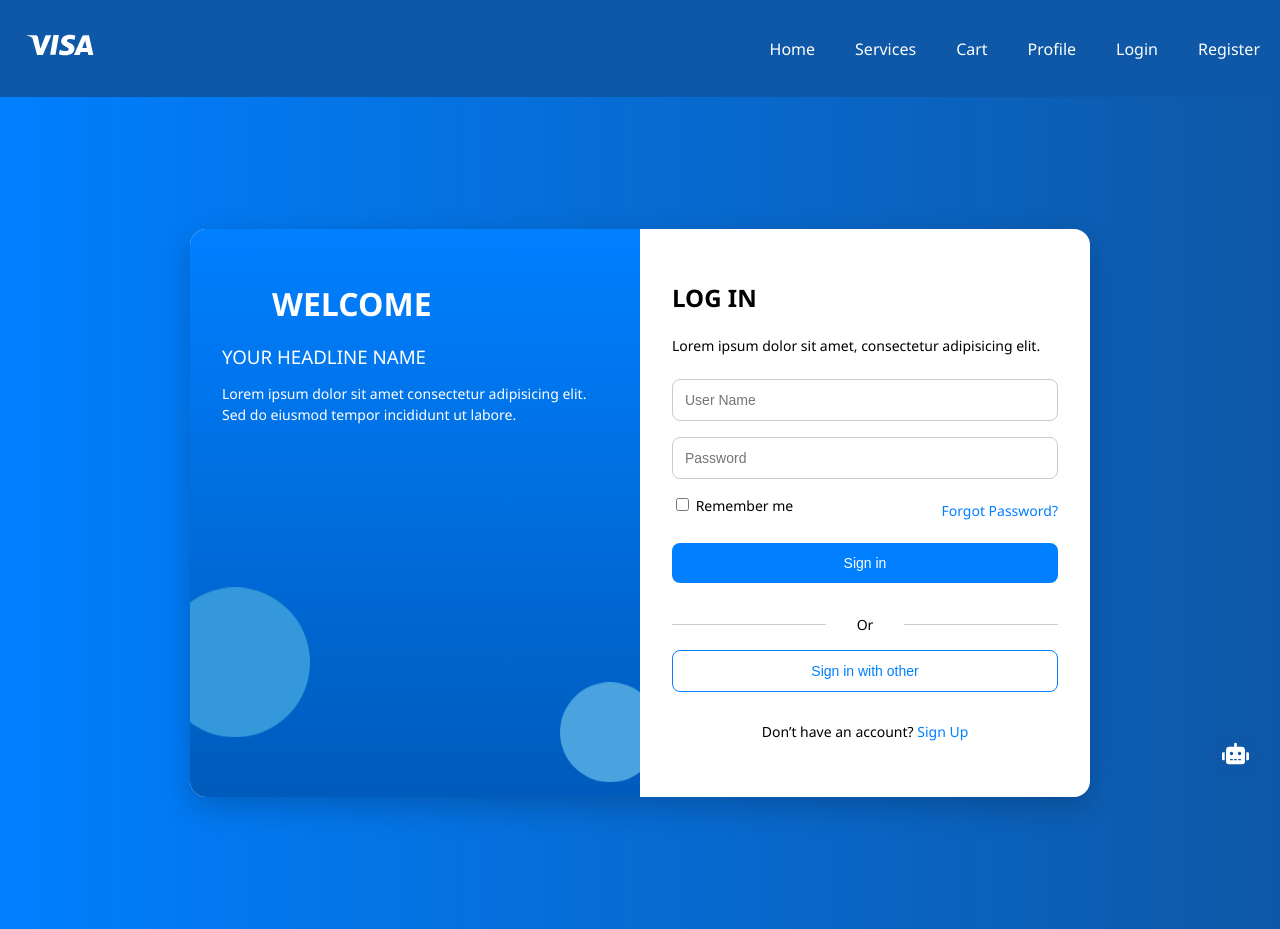
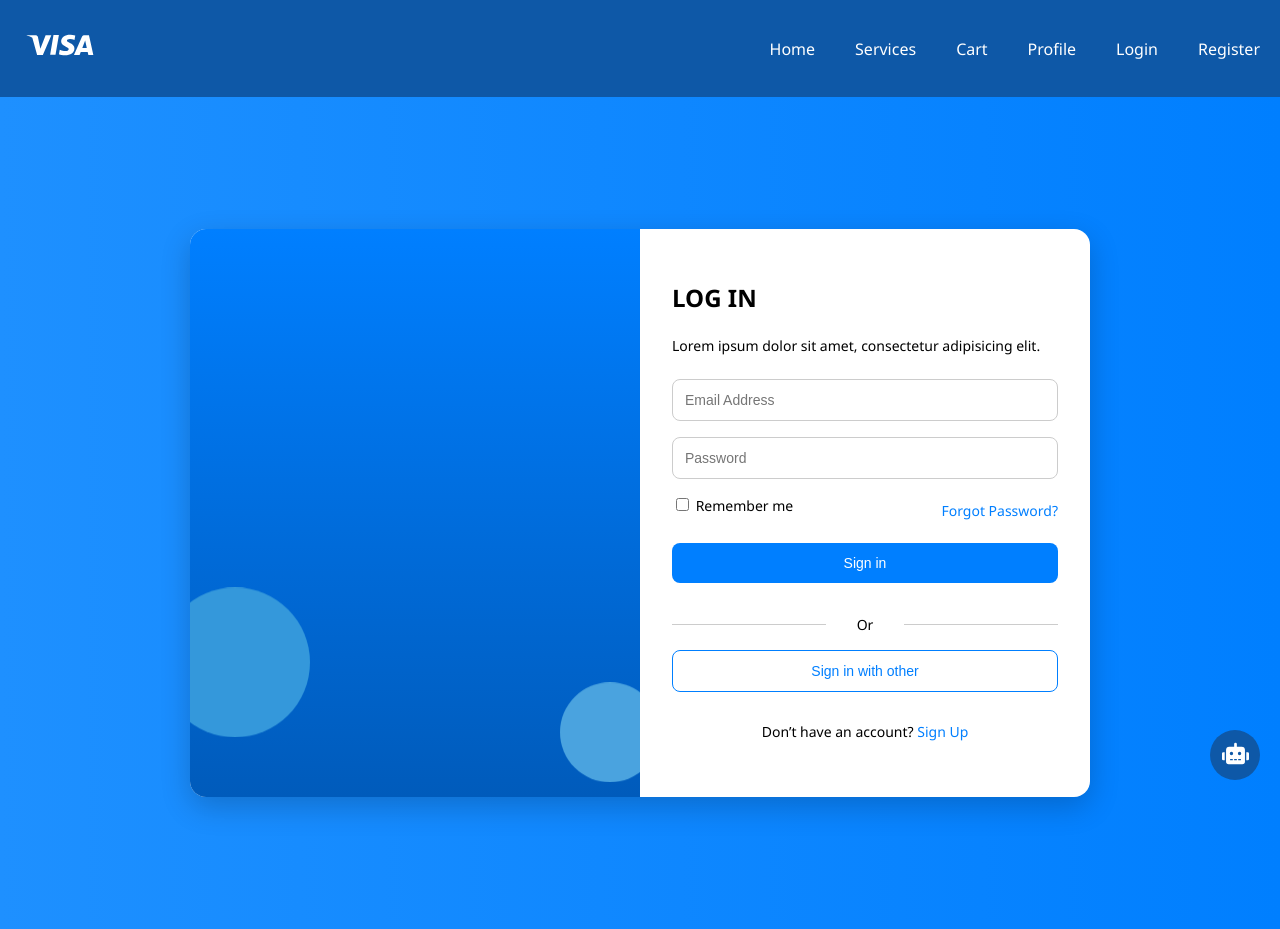
Before and after one commit to ChandrikaNarkedamilli/yaxis-frontend, a Next.js app: page /login in a window 1280 px wide. Built offline with nearby package versions, Linux system fonts and the light colour scheme.

Commit message:
Updated login code

```diff
--- a/src/app/login/login.css
+++ b/src/app/login/login.css
@@ -1,9 +1,10 @@
+/* Layout */
 .login-wrapper {
     display: flex;
     align-items: center;
     justify-content: center;
     min-height: 100vh;
-    background: linear-gradient(to right,#007fff, #0e58a7 );
+    background: linear-gradient(to right, #1e90ff, #007fff);
     padding: 16px;
 }
 
@@ -19,6 +20,9 @@
 
 /* Left Side */
 .login-left {
+    align-items: center;
+    justify-content: center;
+    display: flex;
     width: 50%;
     background: linear-gradient(to bottom, #007fff, #005bbb);
     color: white;
--- a/src/app/login/page.js
+++ b/src/app/login/page.js
@@ -1,31 +1,89 @@
 "use client";
 
-import React from 'react';
+import React, { useEffect, useState } from 'react';
+import { useRouter } from 'next/navigation';
 import './login.css';
+import { API_URL } from '@/components/api';
 
 const LoginPage = () => {
+    const [formData, setFormData] = useState({
+        email: '',
+        password: '',
+    });
+    const router = useRouter();
+
+    useEffect(() => {
+    const token = localStorage.getItem("token");
+    if (token) {
+        try {
+            const payload = JSON.parse(atob(token.split('.')[1]));
+            console.log("Decoded token payload:", payload);
+        } catch (err) {
+            console.error("Error decoding token:", err);
+        }
+    } else {
+        console.log("No token found in localStorage");
+    }
+}, []);
+
+    const handleLogin = async () => {
+        try {
+        const response = await fetch(`${API_URL}/api/auth/login`, {
+            method: "POST",
+            headers: { "Content-Type": "application/json" },
+            body: JSON.stringify(formData),
+        });
+
+        const data = await response.json();
+        console.log("Full login response:", data);
+
+        if (response.ok) {
+            alert(data.success || "Login successful!");
+            localStorage.setItem("token", data.token);
+            console.log("Response from server:", data);
+            localStorage.setItem("userId", data.userId);
+            console.log("Saved token:", localStorage.getItem("token"));
+            // Optionally navigate to another page
+            router.push("/");
+
+        } else {
+            alert(data.message || "Login failed.");
+        }
+        } catch (error) {
+        console.error(error);
+        alert("Something went wrong.");
+        }
+    };
+
     return (
         <div className="login-wrapper">
         <div className="login-container">
             <div className="login-left">
             <div className="circle circle1"></div>
             <div className="circle circle2"></div>
-                    <h1>WELCOME</h1>
-                    <h3>YOUR HEADLINE NAME</h3>
-                    <p>Lorem ipsum dolor sit amet consectetur adipisicing elit. Sed do eiusmod tempor incididunt ut labore.</p>
             </div>
             <div className="login-right">
             <h2>LOG IN</h2>
             <p>Lorem ipsum dolor sit amet, consectetur adipisicing elit.</p>
-                    <input type="text" placeholder="User Name" />
-                    <input type="password" placeholder="Password" />
+            <input
+                type="email"
+                placeholder="Email Address"
+                value={formData.email}
+                onChange={(e) => setFormData({ ...formData, email: e.target.value })}
+            />
+            <input
+                type="password"
+                placeholder="Password"
+                value={formData.password}
+                onChange={(e) => setFormData({ ...formData, password: e.target.value })}
+            />
             <div className="login-options">
                 <label>
                 <input type="checkbox" /> Remember me
                 </label>
                 <a href="#">Forgot Password?</a>
             </div>
-                    <button className="primary-btn">Sign in</button>
+            <button className="primary-btn" onClick={handleLogin}>Sign in</button>
             <div className="divider">Or</div>
             <button className="secondary-btn">Sign in with other</button>
             <p className="signup-text">
```
Lines whose indentation alone changed are shown as unchanged.
